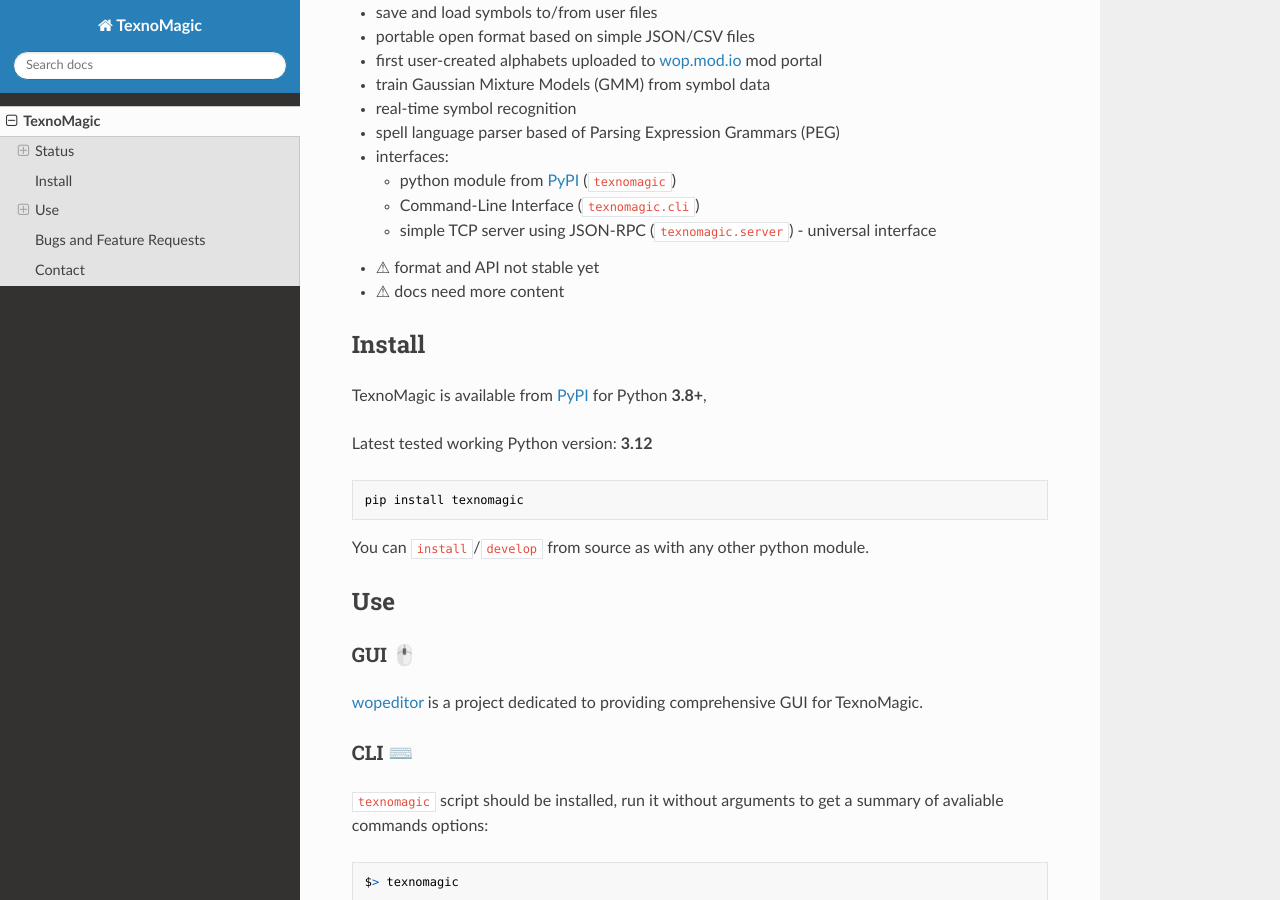
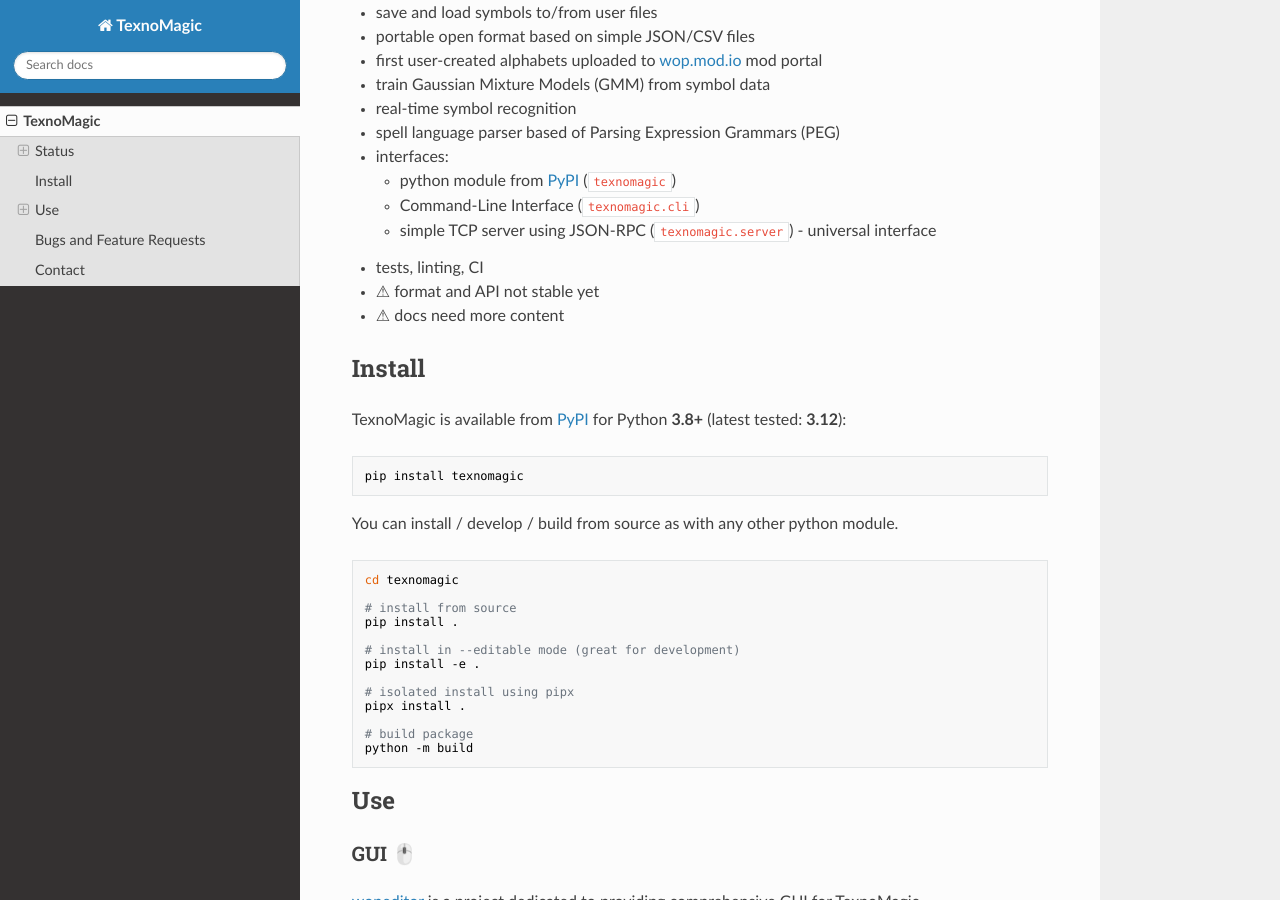
Before and after one commit to texnoforge/texnomagic, an MkDocs documentation site: the page built from docs/index.md, in a window 1280 px wide and 900 px high, scrolled down 673 px. Built offline with MkDocs 1.6.1, drawn with Linux system fonts in a browser that asks for light colours; nearby versions of some CDN libraries.

````diff
--- a/docs/index.md
+++ b/docs/index.md
@@ -33,21 +33,37 @@ to get a better idea of what I'm trying to achieve.
     - python module from [PyPI] (`texnomagic`)
     - Command-Line Interface (`texnomagic.cli`)
     - simple TCP server using JSON-RPC (`texnomagic.server`) - universal interface
+- tests, linting, CI
 - ⚠ format and API not stable yet
 - ⚠ docs need more content
 
 
 ## Install
 
-TexnoMagic is available from [PyPI] for Python **3.8+**,
-
-Latest tested working Python version: **3.12**
+TexnoMagic is available from [PyPI] for Python **3.8+** (latest tested: **3.12**):
 
 ```
 pip install texnomagic
 ```
 
-You can `install`/`develop` from source as with any other python module.
+You can install / develop / build from source as with any other python module.
+
+
+```
+cd texnomagic
+
+# install from source
+pip install .
+
+# install in --editable mode (great for development)
+pip install -e .
+
+# isolated install using pipx
+pipx install .
+
+# build package
+python -m build
+```
 
 
 ## Use
````
Also changed, not shown: README.md (+5 -1 lines).
